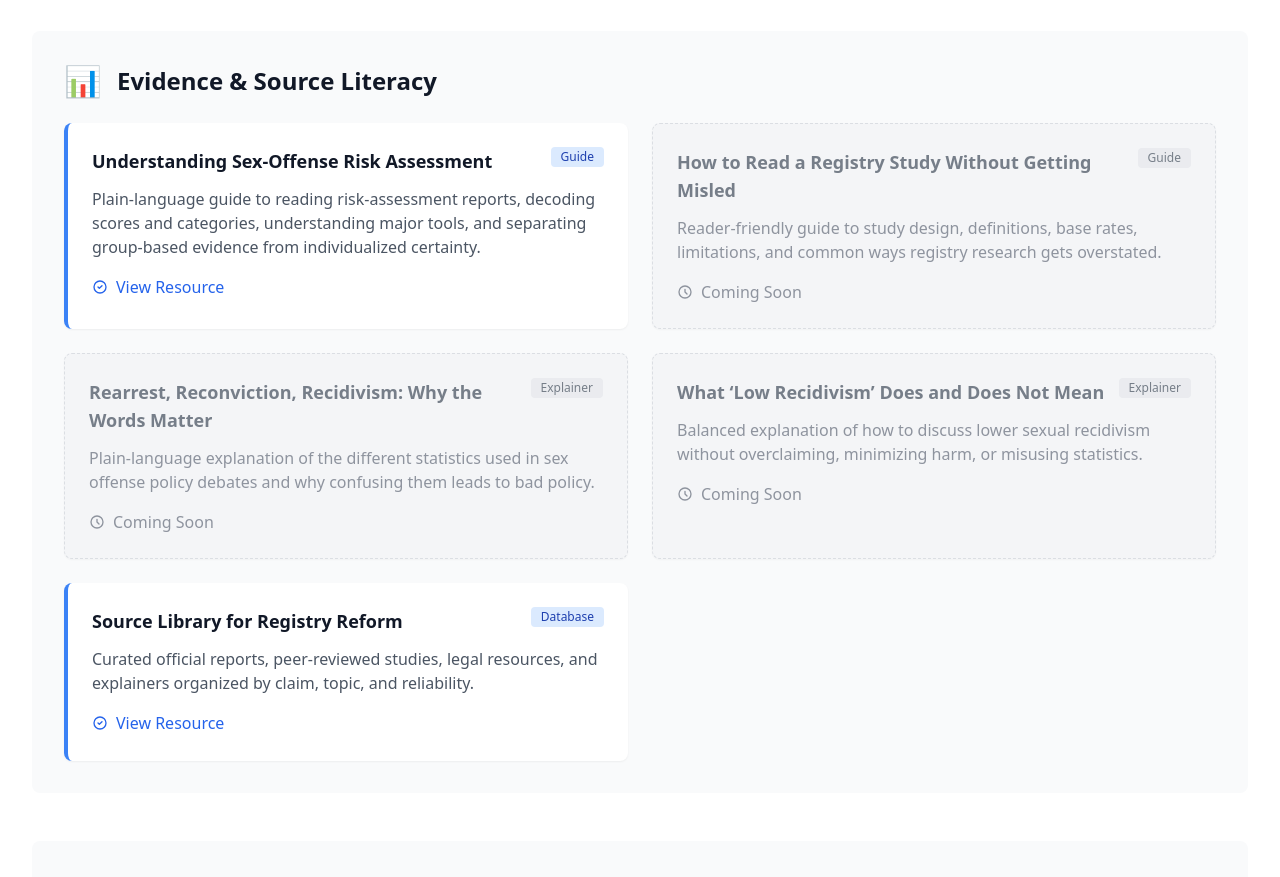
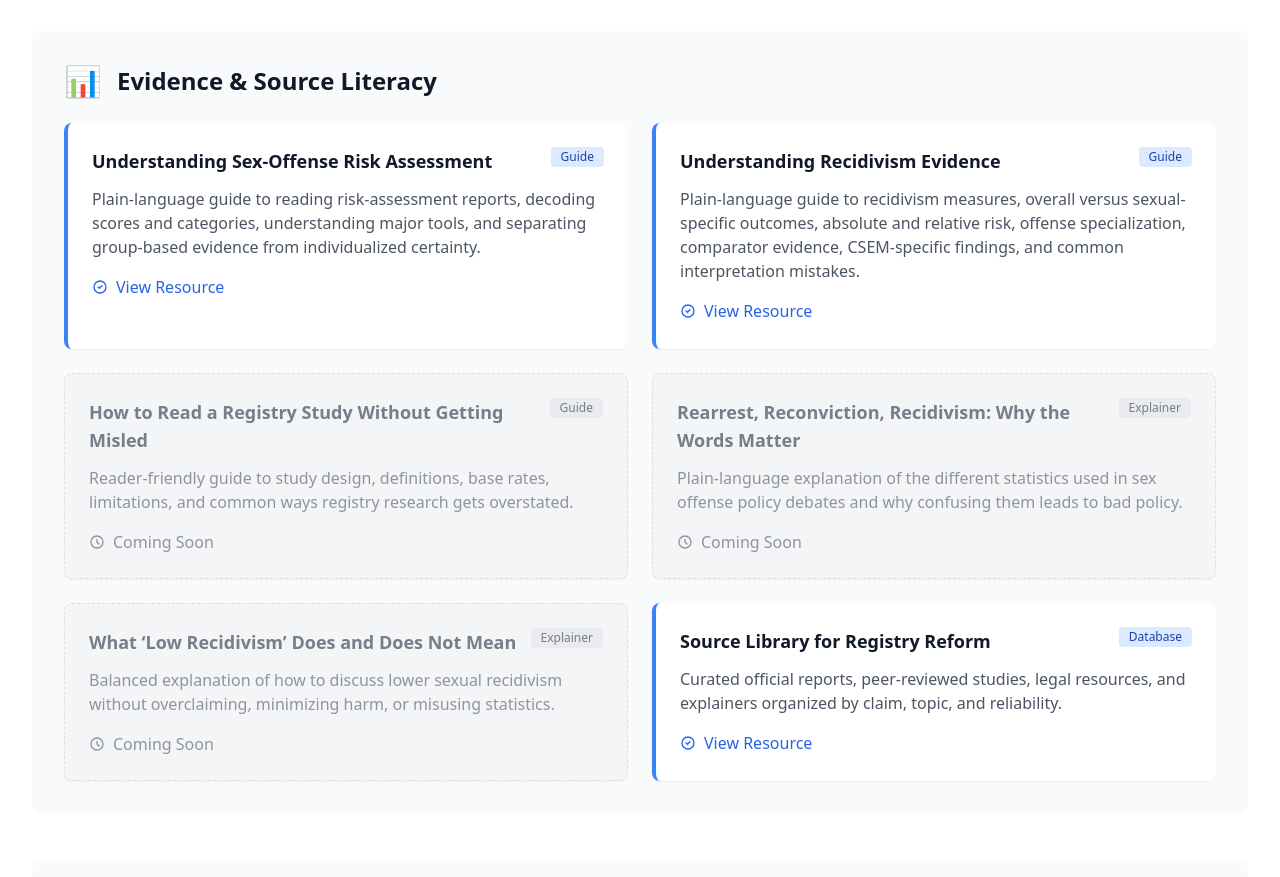
Before and after one commit to projectsolarrecon/Solar, a React (Vite) app: page /resources in a window 1280 px wide. Shown: the part 7240-8117 px from the top of the page. Built offline with nearby package versions, Linux system fonts and the light colour scheme.

Commit message:
Add recidivism evidence guide to resources

```diff
--- a/src/pages/Resources.tsx
+++ b/src/pages/Resources.tsx
@@ -326,6 +326,12 @@ function Resources() {
           link: "/resources/risk-assessment-guide"
         },
         {
+          name: "Understanding Recidivism Evidence",
+          type: "Guide",
+          description: "Plain-language guide to recidivism measures, overall versus sexual-specific outcomes, absolute and relative risk, offense specialization, comparator evidence, CSEM-specific findings, and common interpretation mistakes.",
+          link: "/resources/recidivism-evidence-guide"
+        },
+        {
           name: "How to Read a Registry Study Without Getting Misled",
           type: "Guide",
           description: "Reader-friendly guide to study design, definitions, base rates, limitations, and common ways registry research gets overstated.",
```
